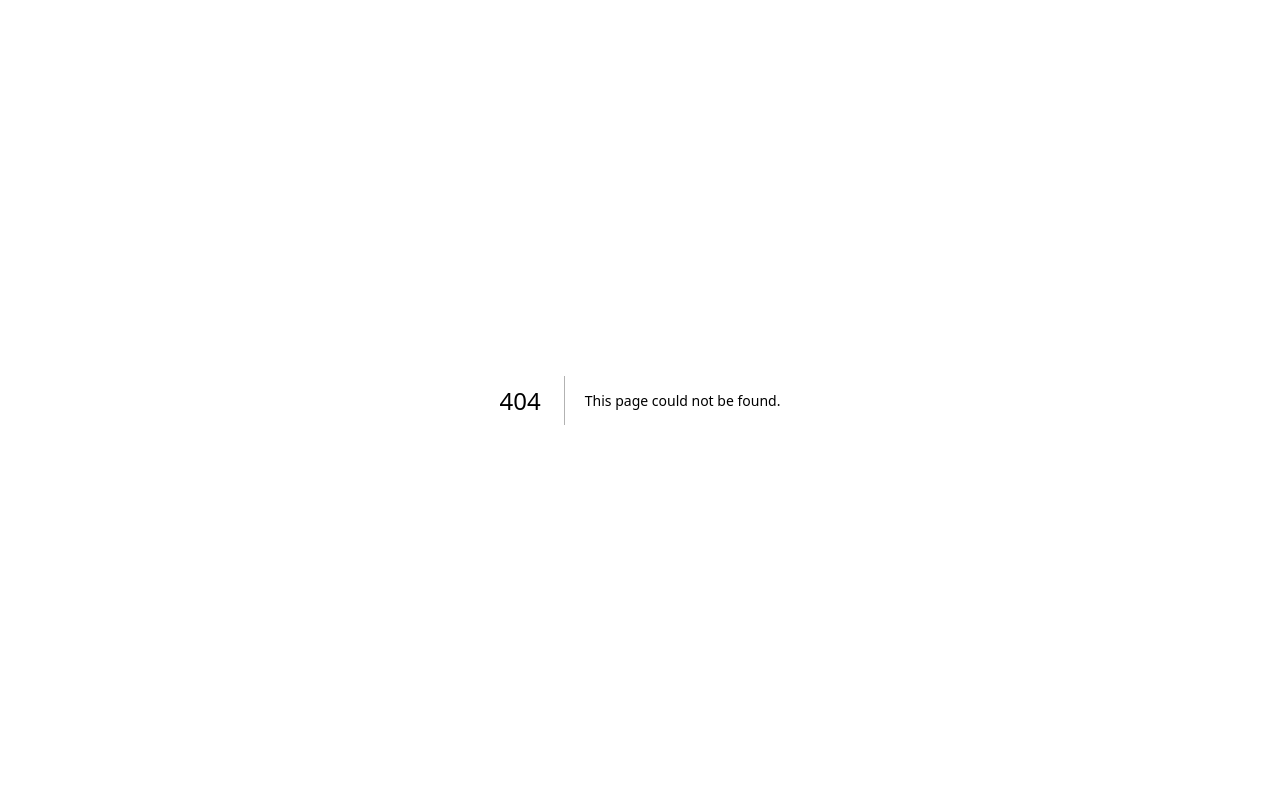
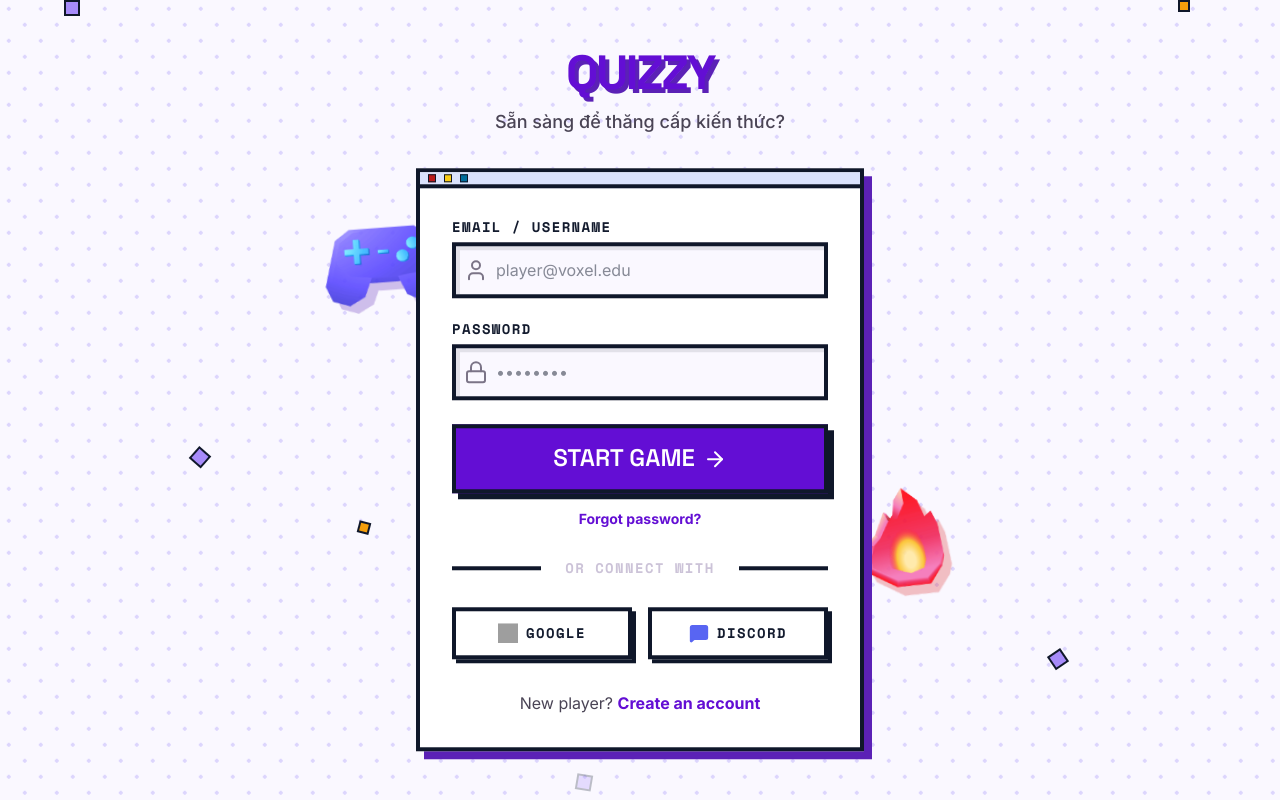
Before and after one commit to nhathuyIT/QuizzyFE, a Next.js app: page /login in a window 1280 px wide. Before the commit this address had no page. Built offline with nearby package versions, Linux system fonts and the light colour scheme; grey boxes are pictures that could not be loaded.

Commit message:
feat: imp login page

```diff
--- a/src/app/globals.css
+++ b/src/app/globals.css
@@ -179,3 +179,75 @@
     position: relative;
     z-index: 10;
 }
+
+/* Login Page Specific Styles */
+.pixel-bg {
+    background-color: var(--color-background);
+    background-image:
+        radial-gradient(var(--color-secondary-container) 2px, transparent 2px),
+        radial-gradient(var(--color-secondary-container) 2px, transparent 2px);
+    background-size: 32px 32px;
+    background-position: 0 0, 16px 16px;
+    animation: bgScroll 20s linear infinite;
+}
+
+@keyframes bgScroll {
+    0% { background-position: 0 0, 16px 16px; }
+    100% { background-position: 32px 32px, 48px 48px; }
+}
+
+.container-float {
+    animation: containerFloat 6s ease-in-out infinite;
+}
+
+@keyframes containerFloat {
+    0%, 100% { transform: translateY(0); }
+    50% { transform: translateY(-12px); }
+}
+
+@keyframes driftUp {
+    0% { transform: translateY(100vh) rotate(0deg); opacity: 0; }
+    10% { opacity: 1; }
+    90% { opacity: 1; }
+    100% { transform: translateY(-20vh) rotate(360deg); opacity: 0; }
+}
+
+.pixel-ember {
+    position: absolute;
+    width: 12px;
+    height: 12px;
+    background-color: #f59e0b;
+    border: 2px solid var(--color-border-dark);
+    animation: driftUp linear infinite;
+}
+
+.pixel-star {
+    position: absolute;
+    width: 16px;
+    height: 16px;
+    background-color: #a78bfa;
+    border: 2px solid var(--color-border-dark);
+    animation: driftUp linear infinite;
+}
+
+.voxel-input-shadow {
+    box-shadow: inset 4px 4px 0px 0px rgba(15, 23, 42, 0.1);
+}
+
+@keyframes float-gamepad {
+    0%, 100% { transform: translateY(0px) rotate(-5deg); }
+    50% { transform: translateY(25px) rotate(5deg); }
+}
+
+@keyframes float-flame {
+    0%, 100% { transform: translateY(0px) rotate(5deg) scale(1); }
+    50% { transform: translateY(-30px) rotate(-5deg) scale(1.1); }
+}
+
+.animate-float-gamepad {
+    animation: float-gamepad 5s ease-in-out infinite;
+}
+
+.animate-float-flame {
+    animation: float-flame 6.5s ease-in-out infinite;
+}
--- a/src/app/layout.tsx
+++ b/src/app/layout.tsx
@@ -33,7 +33,7 @@ export default function RootLayout({
   children: React.ReactNode;
 }>) {
   return (
-    <html lang="en" className={`scroll-smooth ${inter.variable} ${spaceGrotesk.variable} ${spaceMono.variable}`}>
+    <html lang="en" className={`scroll-smooth ${inter.variable} ${spaceGrotesk.variable} ${spaceMono.variable}`} data-scroll-behavior="smooth">
       <body className={`text-on-background font-body-md min-h-screen flex flex-col overflow-x-hidden relative ${inter.variable} ${spaceGrotesk.variable} ${spaceMono.variable}`}>
         <Providers>{children}</Providers>
       </body>
--- /dev/null
+++ b/src/app/login/page.tsx
@@ -0,0 +1,104 @@
+"use client";
+
+import React from 'react';
+import { User, Lock, ArrowRight, MessageSquare } from 'lucide-react';
+
+export default function LoginPage() {
+  return (
+    <div className="bg-background min-h-screen flex items-center justify-center relative overflow-hidden pixel-bg font-body-md text-on-background">
+      {/* Floating Background Elements */}
+      <div className="absolute inset-0 pointer-events-none overflow-hidden">
+        {/* Embers and Stars */}
+        <div className="pixel-star" style={{ left: '15%', animationDuration: '15s', animationDelay: '0s' }}></div>
+        <div className="pixel-ember" style={{ left: '28%', animationDuration: '12s', animationDelay: '2s' }}></div>
+        <div className="pixel-star" style={{ left: '45%', animationDuration: '18s', animationDelay: '5s' }}></div>
+        <div className="pixel-ember" style={{ left: '65%', animationDuration: '14s', animationDelay: '1s' }}></div>
+        <div className="pixel-star" style={{ left: '82%', animationDuration: '16s', animationDelay: '3s' }}></div>
+        <div className="pixel-ember" style={{ left: '92%', animationDuration: '20s', animationDelay: '7s' }}></div>
+        <div className="pixel-star" style={{ left: '5%', animationDuration: '19s', animationDelay: '9s' }}></div>
+        <div className="pixel-ember" style={{ left: '55%', animationDuration: '13s', animationDelay: '4s' }}></div>
+        <img alt="Gamepad" className="absolute top-1/4 left-1/4 w-32 h-32 opacity-90 animate-float-gamepad drop-shadow-[8px_8px_0_rgba(91,33,182,0.3)]" src="/gamepad.png" />
+        <img alt="Flame" className="absolute bottom-1/4 right-1/4 w-28 h-28 opacity-90 animate-float-flame drop-shadow-[8px_8px_0_rgba(220,38,38,0.3)]" src="/flame.png" />
+        {/* Decorative Pixels */}
+        <div className="absolute top-1/3 right-1/3 w-4 h-4 bg-accent-yellow border-2 border-border-dark shadow-[4px_4px_0_0_#0F172A] animate-float"></div>
+        <div className="absolute bottom-1/3 left-1/3 w-6 h-6 bg-primary border-2 border-border-dark shadow-[4px_4px_0_0_#0F172A] animate-float-delayed"></div>
+      </div>
+
+      {/* Login Container */}
+      <div className="relative z-10 w-full max-w-md px-margin-mobile md:px-0 container-float">
+        {/* Logo Area */}
+        <div className="text-center mb-8">
+          <h1 className="font-headline-xl text-headline-xl text-primary drop-shadow-[4px_4px_0_#5B21B6] mb-2 tracking-tighter">QUIZZY</h1>
+          <p className="font-body-lg text-body-lg text-on-surface-variant font-medium">Sẵn sàng để thăng cấp kiến thức?</p>
+        </div>
+
+        {/* Main Card */}
+        <div className="bg-surface-white border-[4px] border-border-dark shadow-[8px_8px_0_0_#5B21B6] p-8 relative">
+          {/* Top decorative bar */}
+          <div className="absolute top-0 left-0 w-full h-4 bg-surface-variant border-b-[4px] border-border-dark flex items-center px-2 space-x-2">
+            <div className="w-2 h-2 bg-error border border-border-dark"></div>
+            <div className="w-2 h-2 bg-accent-yellow border border-border-dark"></div>
+            <div className="w-2 h-2 bg-tertiary-container border border-border-dark"></div>
+          </div>
+
+          <form className="space-y-6 mt-4">
+            {/* Email Input */}
+            <div className="space-y-2">
+              <label className="block font-label-caps text-label-caps text-on-surface uppercase" htmlFor="email">
+                Email / Username
+              </label>
+              <div className="relative">
+                <User className="absolute left-3 top-1/2 -translate-y-1/2 text-outline w-6 h-6" />
+                <input className="w-full bg-surface border-[4px] border-border-dark p-3 pl-10 font-body-md text-on-surface focus:outline-none focus:border-primary voxel-input-shadow transition-colors" id="email" placeholder="player@voxel.edu" type="email" />
+              </div>
+            </div>
+
+            {/* Password Input */}
+            <div className="space-y-2">
+              <label className="block font-label-caps text-label-caps text-on-surface uppercase" htmlFor="password">
+                Password
+              </label>
+              <div className="relative">
+                <Lock className="absolute left-3 top-1/2 -translate-y-1/2 text-outline w-6 h-6" />
+                <input className="w-full bg-surface border-[4px] border-border-dark p-3 pl-10 font-body-md text-on-surface focus:outline-none focus:border-primary voxel-input-shadow transition-colors" id="password" placeholder="••••••••" type="password" />
+              </div>
+            </div>
+
+            {/* Submit Button & Forgot Password */}
+            <div className="flex flex-col items-center gap-4">
+              <button className="w-full bg-primary text-on-primary font-headline-md text-headline-md py-4 px-6 border-[4px] border-border-dark shadow-[6px_6px_0_0_#0F172A] hover:translate-x-[2px] hover:translate-y-[2px] hover:shadow-[4px_4px_0_0_#0F172A] active:translate-x-[6px] active:translate-y-[6px] active:shadow-none transition-all flex items-center justify-center space-x-2 group" type="button">
+                <span>START GAME</span>
+                <ArrowRight className="group-hover:translate-x-1 transition-transform w-6 h-6" />
+              </button>
+              <a className="font-body-md text-sm text-primary hover:underline font-bold" href="#">Forgot password?</a>
+            </div>
+          </form>
+
+          {/* Divider */}
+          <div className="my-8 flex items-center space-x-4">
+            <div className="flex-1 h-[4px] bg-border-dark"></div>
+            <span className="font-label-caps text-label-caps text-outline-variant px-2">OR CONNECT WITH</span>
+            <div className="flex-1 h-[4px] bg-border-dark"></div>
+          </div>
+
+          {/* Social Logins */}
+          <div className="grid grid-cols-2 gap-4">
+            <button className="bg-surface-white border-[4px] border-border-dark p-3 shadow-[4px_4px_0_0_#0F172A] hover:translate-x-[2px] hover:translate-y-[2px] hover:shadow-[2px_2px_0_0_#0F172A] active:translate-x-[4px] active:translate-y-[4px] active:shadow-none transition-all flex items-center justify-center font-label-caps text-label-caps space-x-2 group">
+              <img alt="Google" className="w-5 h-5 grayscale group-hover:grayscale-0" src="https://lh3.googleusercontent.com/aida-public/AB6AXuCN4528k7kw4qgjWUFzOGclf6UC0QWYmr90BpLi8PLX1crwGgmD4YO_yIuaYbSDKCs33ss0KaBJ53n-G3P4OI7m80IiStJu8dIDYfru64kxgRmgLEJRDBFNE4qyPS0QkUK_yKaGkYKFC94io48dY4nDA68nunpmwOZCMdSB_I0WVTs3kGSQ5z1QQobo_5b08CMcHcIjBM2VRzVuJGY8_k6EsN4VG-_TDLSgcwaX1_2DbKkY4Jy6A1EFER81W7K_dDUZrCIc9TwOocI" />
+              <span>GOOGLE</span>
+            </button>
+            <button className="bg-surface-white border-[4px] border-border-dark p-3 shadow-[4px_4px_0_0_#0F172A] hover:translate-x-[2px] hover:translate-y-[2px] hover:shadow-[2px_2px_0_0_#0F172A] active:translate-x-[4px] active:translate-y-[4px] active:shadow-none transition-all flex items-center justify-center font-label-caps text-label-caps space-x-2">
+              <MessageSquare className="text-[#5865F2] w-5 h-5 fill-current" />
+              <span>DISCORD</span>
+            </button>
+          </div>
+
+          {/* Signup Link */}
+          <p className="text-center mt-8 font-body-md text-on-surface-variant">
+            New player? <a className="text-primary font-bold hover:underline" href="#">Create an account</a>
+          </p>
+        </div>
+      </div>
+    </div>
+  );
+}
--- a/src/app/page.tsx
+++ b/src/app/page.tsx
@@ -2,6 +2,7 @@
 
 import { useEffect, useRef } from 'react';
 import { Menu, Play, BookCopy, MessageCircleQuestion, MonitorPlay, Quote } from 'lucide-react';
+import Link from 'next/link';
 
 export default function HomePage() {
   const canvasRef = useRef<HTMLCanvasElement>(null);
@@ -99,9 +100,9 @@ export default function HomePage() {
             <a className="text-on-surface-variant hover:text-primary transition-all duration-75" href="#">Quizzes</a>
             <a className="text-on-surface-variant hover:text-primary transition-all duration-75" href="#">Library</a>
           </div>
-          <button className="bg-primary-container text-on-primary font-label-caps text-label-caps px-6 py-3 border-4 border-border-dark voxel-btn hidden md:block">
+          <Link href="/login" className="bg-primary-container text-on-primary font-label-caps text-label-caps px-6 py-3 border-4 border-border-dark voxel-btn hidden md:flex items-center justify-center">
             Start Learning
-          </button>
+          </Link>
           <button className="md:hidden p-2 text-primary">
             <Menu className="w-8 h-8" />
           </button>
@@ -125,9 +126,9 @@ export default function HomePage() {
               Tạo quiz và flashcards nhanh chóng từ bất kỳ tài liệu nào. Biến việc học thành một cuộc phiêu lưu đầy thú vị với đồ họa Voxel 3D.
             </p>
             <div className="flex flex-wrap gap-4 mt-4">
-              <button className="bg-primary-container text-on-primary font-headline-md text-headline-md px-8 py-4 border-4 border-border-dark voxel-btn flex items-center justify-center">
+              <Link href="/login" className="bg-primary-container text-on-primary font-headline-md text-headline-md px-8 py-4 border-4 border-border-dark voxel-btn flex items-center justify-center">
                 Bắt Đầu Ngay
-              </button>
+              </Link>
               <button className="bg-surface text-primary font-headline-md text-headline-md px-8 py-4 border-4 border-border-dark voxel-btn flex items-center justify-center gap-2">
                 <Play className="w-6 h-6 fill-current" /> Xem Demo
               </button>
```
Also changed, not shown: public/flame.png (added), public/gamepad.png (added).
